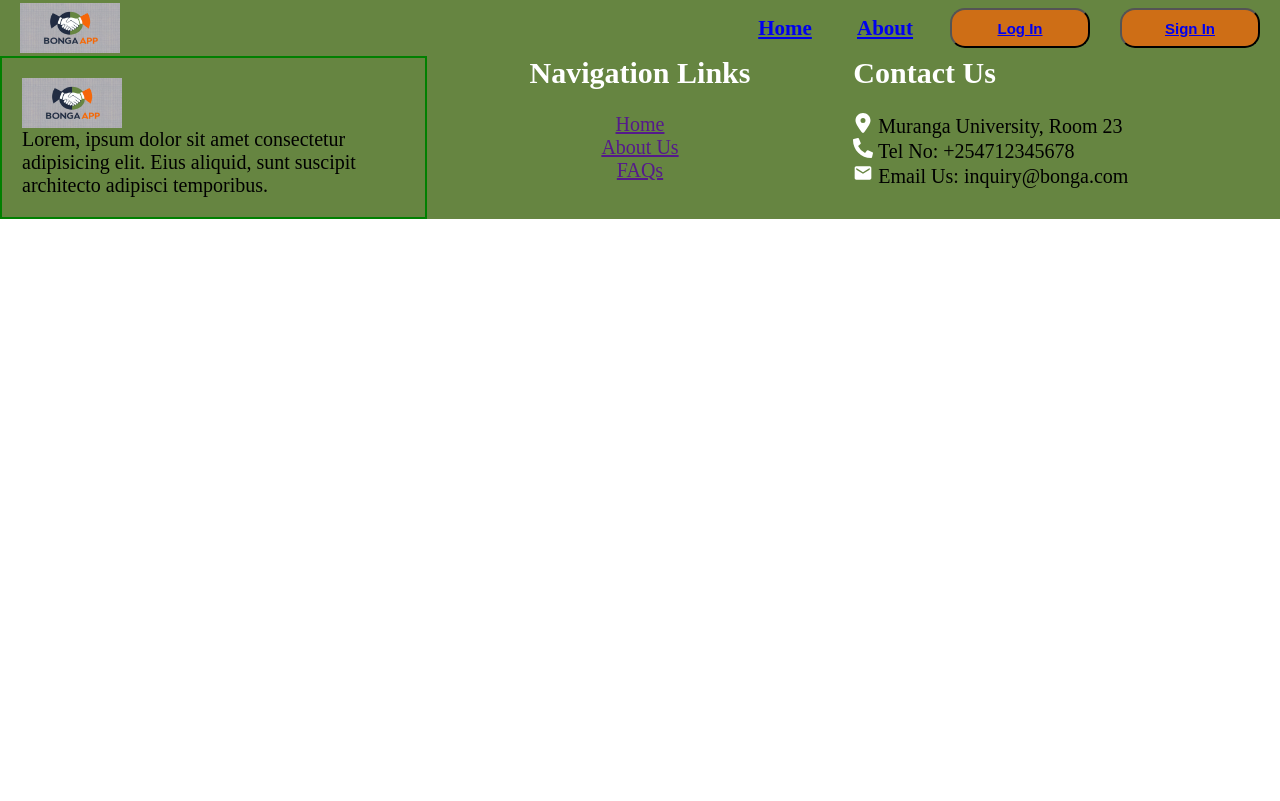
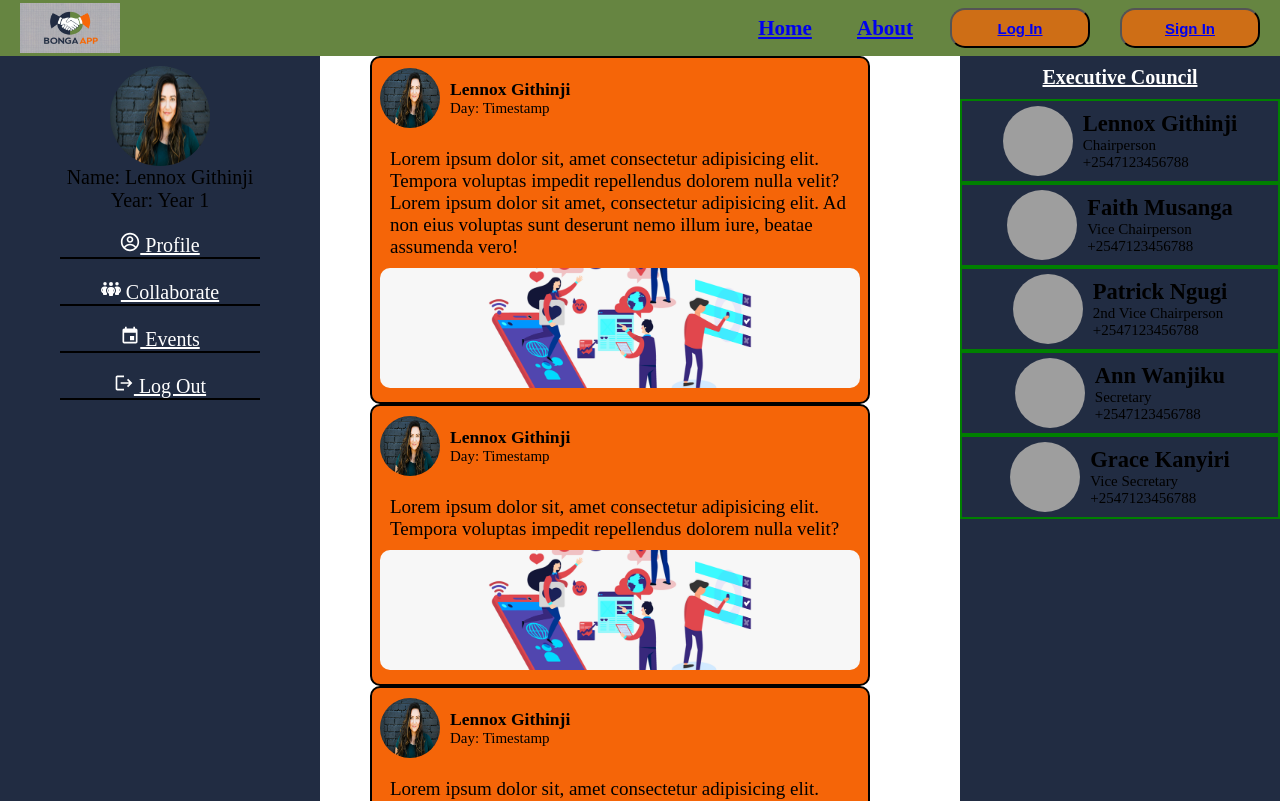
Before and after one commit to Manifest-Son/Bonga_App, a React (Vite) app: page /collaboration in a window 1280 px wide. Shown: the top 801 px of the page. Built offline with nearby package versions, Linux system fonts and the light colour scheme; grey boxes are pictures that could not be loaded.

Commit message:
This creates the Collabos page and some changes are awaiting it.

```diff
--- a/src/App.jsx
+++ b/src/App.jsx
@@ -6,6 +6,7 @@ import Footer from "./components/Footer/Footer";
 import Login from "./pages/Login/Login";
 import Signin from "./pages/Signin/Signin";
 import Profile from "./pages/Profile/Profile";
+import Collaboration from "./pages/Collaborate/Colbaboration";
 
 function App() {
   return (
@@ -18,6 +19,7 @@ function App() {
           <Route path="/login" element={<Login />} />
           <Route path="/signin" element={<Signin />} />
           <Route path="/profile" element={<Profile />} />
+          <Route path="/collaboration" element={<Collaboration />} />
         </Routes>
         <Footer />
       </BrowserRouter>
--- a/src/components/Header/Header.jsx
+++ b/src/components/Header/Header.jsx
@@ -15,7 +15,7 @@ function Header() {
           <ol className="nav_links">
             <li>
               <nav>
-                <Link to="/">Home</Link>
+                <Link to="/collaboration">Home</Link>
               </nav>
             </li>
             <li>
--- /dev/null
+++ b/src/pages/Collaborate/Colbaboration.jsx
@@ -0,0 +1,22 @@
+import "./Collabos.css";
+import Collabos from "./Collabos";
+import RightNav from './RightNav';
+import SideNav from './SideNav';
+
+function Collaboration() {
+  return (
+    <section className="collabo_container">
+      <div className="side_container">
+        <SideNav />
+        </div>
+      <div className="center_container">
+        <Collabos />
+      </div>
+      <div className="side_container">
+        <RightNav />
+        </div>
+    </section>
+  );
+}
+
+export default Collaboration;
--- /dev/null
+++ b/src/pages/Collaborate/Collabos.css
@@ -0,0 +1,122 @@
+.sidenav_wrapper {
+  display: flex;
+  flex-direction: column;
+  align-items: center;
+  justify-content: first baseline;
+  font-size: 2rem;
+  background-color: #212c42;
+  min-height: 100vh;
+  width: 100%;
+  gap: 1rem;
+}
+@media screen and (min-width: 43.75) {
+  .sidenav_wrapper {
+    position: fixed;
+  }
+}
+.sidenav_profile {
+  display: flex;
+  flex-direction: column;
+  justify-content: center;
+  align-items: center;
+  padding: 1rem;
+}
+.sidenav_profile img {
+  height: 10rem;
+  width: 10rem;
+  border-radius: 50%;
+}
+.side_nav {
+  display: grid;
+  gap: 2rem;
+}
+.side_nav a {
+  border-bottom: 2px solid black;
+  text-align: center;
+  color: white;
+  min-width: 20rem;
+}
+.side_nav a:hover {
+  background-color: #f56508;
+  color: #212c42;
+}
+.leadership_container {
+  background-color: #212c42;
+  min-height: 100vh;
+  width: 100%;
+  display: flex;
+  flex-direction: column;
+}
+.leadership_container h1 {
+  font-size: 2rem;
+  text-decoration: underline;
+  text-align: center;
+  color: white;
+  padding: 1rem;
+}
+.social_wrapper {
+  border: 2px solid green;
+  display: flex;
+  justify-content: center;
+  align-items: center;
+  font-size: 1.5rem;
+  gap: 1rem;
+  padding: 0.5rem;
+}
+.social_wrapper img {
+  height: 7rem;
+  width: 7rem;
+  border-radius: 50%;
+}
+.collabo_wrapper {
+    border: 2px solid black;
+  background-color: #f56508;
+  width: 50rem;
+  display: grid;
+  place-content: center;
+  font-size: 1.5rem;
+  border-radius: 10px;
+}
+.collabo_header {
+  display: flex;
+  align-items: center;
+  gap: 1rem;
+  padding: 1rem;
+}
+.collabo_header img {
+  height: 6rem;
+  width: 6rem;
+  border-radius: 50%;
+}
+.collabo_content {
+  width: 50rem;
+  padding: 1rem;
+}
+.collabo_content p{
+    padding-bottom: 1rem;
+    padding-left: 1rem;
+    font-size: 1.9rem;
+
+}
+.collabo_content img {
+  height: 15vh;
+  width: 100%;
+  object-fit: cover;
+  border-radius: 10px;
+}
+.collabos_container{
+    width: 60rem;
+    display: grid;
+    place-content: center;
+}
+.collabo_container{
+    min-height: 100vh;
+    display: flex;
+    width: 100%;
+}
+.side_container{
+    width: 25%;
+}
+.center_container{
+    width: 50%;
+}
--- /dev/null
+++ b/src/pages/Collaborate/Collabos.jsx
@@ -0,0 +1,78 @@
+/* eslint-disable no-unused-vars */
+import React from "react";
+import sampleImg from "../../assets/sample.jpg";
+import socialImg from "../../assets/social.png";
+
+function Collabos() {
+  return (
+    <section className="collabos_container">
+      <div className="collabo_wrapper">
+        <div className="collabo_header">
+          <img src={sampleImg} alt="" />
+          <div className="header_content">
+            <h1>Lennox Githinji</h1>
+            <p>Day: Timestamp</p>
+          </div>
+        </div>
+        <div className="collabo_content">
+          <p>
+            Lorem ipsum dolor sit, amet consectetur adipisicing elit. Tempora
+            voluptas impedit repellendus dolorem nulla velit?
+            Lorem ipsum dolor sit amet, consectetur adipisicing elit. Ad non eius voluptas sunt deserunt nemo illum iure, beatae assumenda vero!
+          </p>
+          <img src={socialImg} alt="" />
+        </div>
+      </div>
+      <div className="collabo_wrapper">
+        <div className="collabo_header">
+          <img src={sampleImg} alt="" />
+          <div className="header_content">
+            <h1>Lennox Githinji</h1>
+            <p>Day: Timestamp</p>
+          </div>
+        </div>
+        <div className="collabo_content">
+          <p>
+            Lorem ipsum dolor sit, amet consectetur adipisicing elit. Tempora
+            voluptas impedit repellendus dolorem nulla velit?
+          </p>
+          <img src={socialImg} alt="" />
+        </div>
+      </div>
+      <div className="collabo_wrapper">
+        <div className="collabo_header">
+          <img src={sampleImg} alt="" />
+          <div className="header_content">
+            <h1>Lennox Githinji</h1>
+            <p>Day: Timestamp</p>
+          </div>
+        </div>
+        <div className="collabo_content">
+          <p>
+            Lorem ipsum dolor sit, amet consectetur adipisicing elit. Tempora
+            voluptas impedit repellendus dolorem nulla velit?
+          </p>
+          <img src={socialImg} alt="" />
+        </div>
+      </div>
+      <div className="collabo_wrapper">
+        <div className="collabo_header">
+          <img src={sampleImg} alt="" />
+          <div className="header_content">
+            <h1>Lennox Githinji</h1>
+            <p>Day: Timestamp</p>
+          </div>
+        </div>
+        <div className="collabo_content">
+          <p>
+            Lorem ipsum dolor sit, amet consectetur adipisicing elit. Tempora
+            voluptas impedit repellendus dolorem nulla velit?
+          </p>
+          <img src={socialImg} alt="" />
+        </div>
+      </div>
+    </section>
+  );
+}
+
+export default Collabos;
--- /dev/null
+++ b/src/pages/Collaborate/RightNav.jsx
@@ -0,0 +1,58 @@
+/* eslint-disable react/jsx-key */
+/* eslint-disable no-unused-vars */
+import React from "react";
+import "./Collabos.css";
+import socialImg from "../../assets/sample.jpg";
+
+function RightNav() {
+  const leadership = [
+    {
+      img: { socialImg },
+      leadname: "Lennox Githinji",
+      position: "Chairperson",
+      phonenumber: "+2547123456788",
+    },
+    {
+      img: { socialImg },
+      leadname: "Faith Musanga",
+      position: "Vice Chairperson",
+      phonenumber: "+2547123456788",
+    },
+    {
+      img: { socialImg },
+      leadname: "Patrick Ngugi",
+      position: "2nd Vice Chairperson",
+      phonenumber: "+2547123456788",
+    },
+    {
+      img: { socialImg },
+      leadname: "Ann Wanjiku",
+      position: "Secretary",
+      phonenumber: "+2547123456788",
+    },
+    {
+      img: { socialImg },
+      leadname: "Grace Kanyiri",
+      position: "Vice Secretary",
+      phonenumber: "+2547123456788",
+    },
+  ];
+
+  return (
+    <section className="leadership_container">
+      <h1>Executive Council</h1>
+      {leadership.map((leaders) => (
+        <div className="social_wrapper">
+          <img src={leaders.img} alt="" />
+          <div className="social_details">
+            <h2>{leaders.leadname}</h2>
+            <p>{leaders.position}</p>
+            <p>{leaders.phonenumber}</p>
+          </div>
+        </div>
+      ))}
+    </section>
+  );
+}
+
+export default RightNav;
--- /dev/null
+++ b/src/pages/Collaborate/SideNav.jsx
@@ -0,0 +1,36 @@
+import "./Collabos.css";
+import sampleImg from "../../assets/sample.jpg";
+import { MdEvent } from "react-icons/md";
+import { CgProfile } from "react-icons/cg";
+import { FaPeopleGroup } from "react-icons/fa6";
+import { MdLogout } from "react-icons/md";
+
+function SideNav() {
+  return (
+    <section>
+      <div className="sidenav_wrapper">
+        <div className="sidenav_profile">
+          <img src={sampleImg} alt="profile image" />
+          <p> Name: Lennox Githinji</p>
+          <p> Year: Year 1</p>
+        </div>
+        <div className="side_nav">
+          <a href="">
+            <CgProfile /> Profile
+          </a>
+          <a href="">
+            <FaPeopleGroup /> Collaborate
+          </a>
+          <a href="">
+            <MdEvent /> Events
+          </a>
+          <a href="">
+            <MdLogout /> Log Out
+          </a>
+        </div>
+      </div>
+    </section>
+  );
+}
+
+export default SideNav;
```
Also changed, not shown: src/pages/Profile/Profile.css (+18 -20 lines), src/pages/Profile/Profile.jsx (+16 -14 lines), src/pages/Signin/Signin.jsx (+15 -12 lines).
